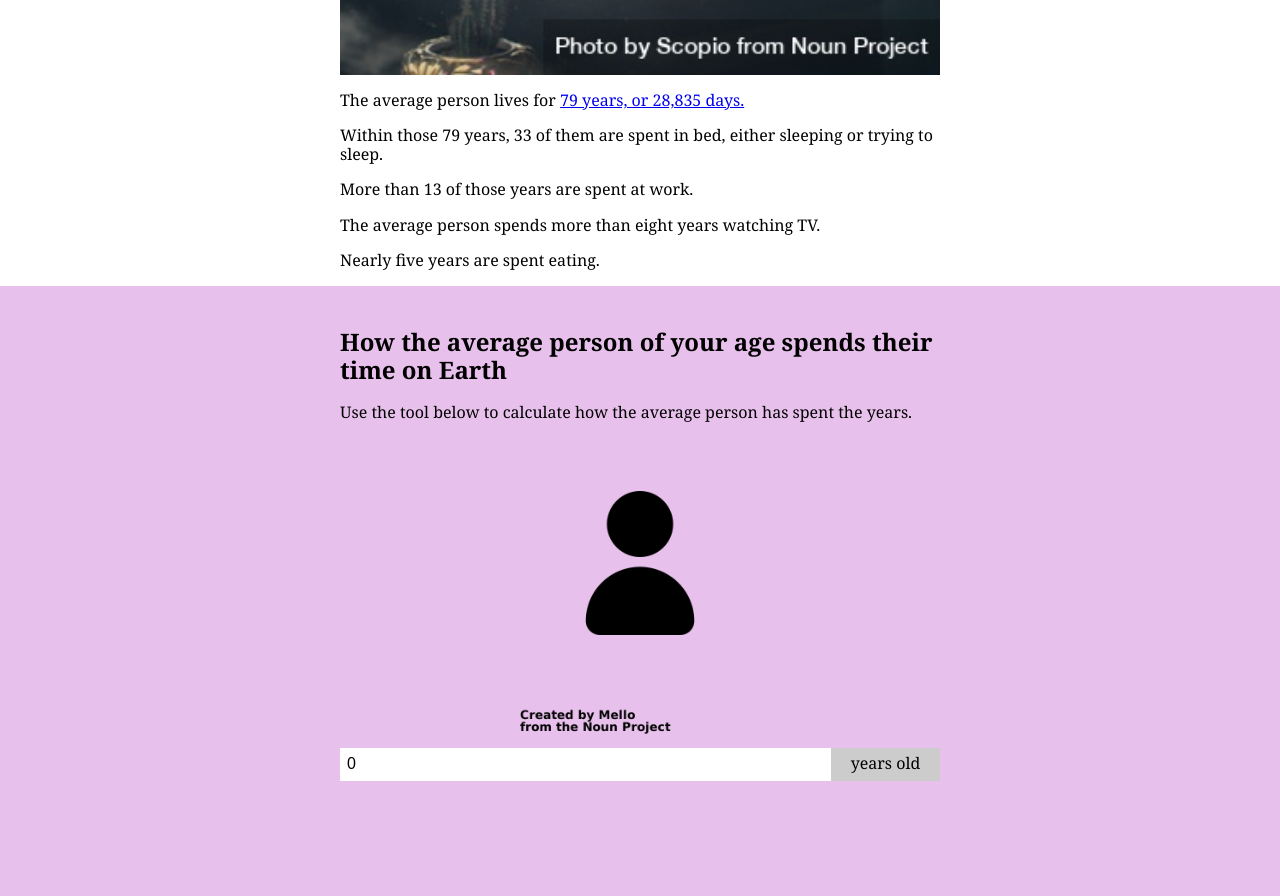
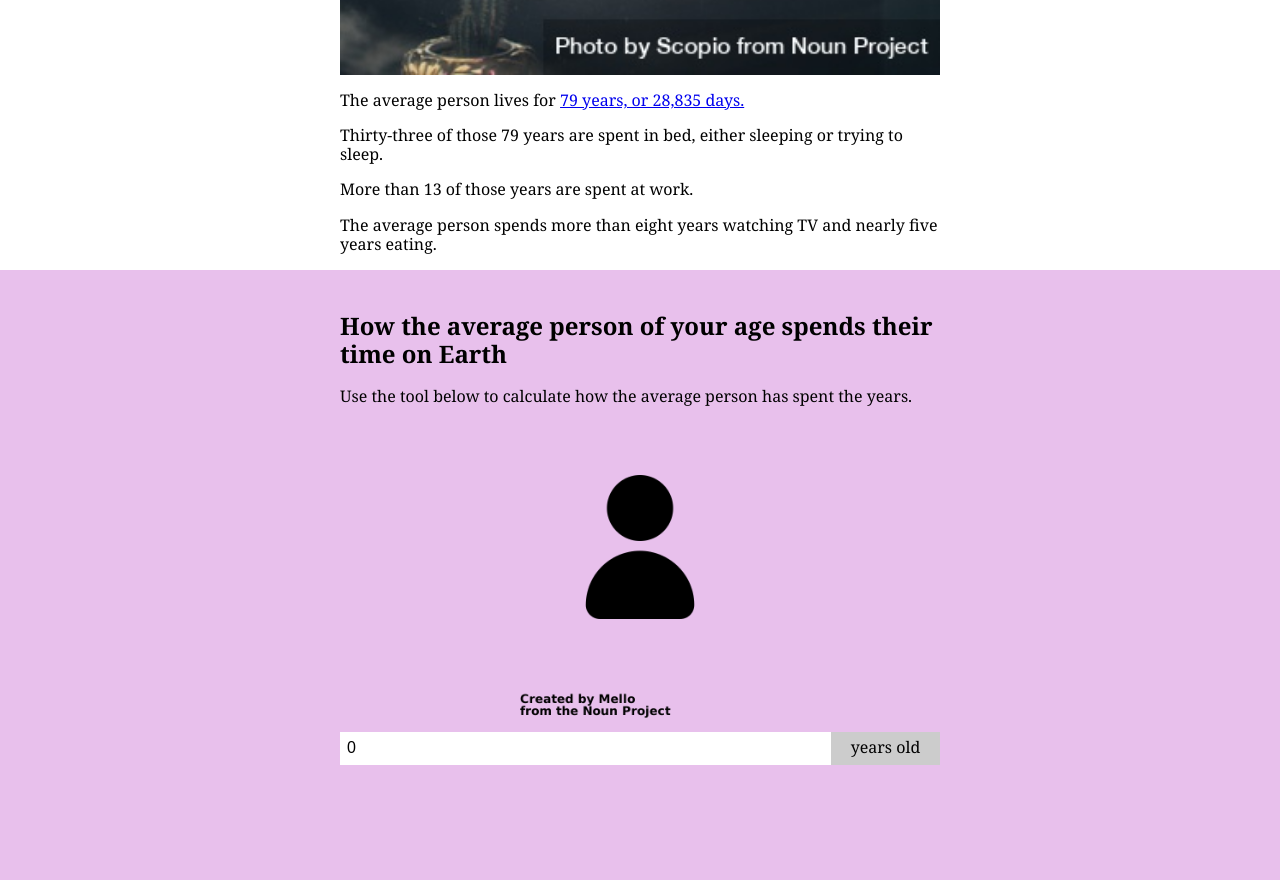
Before and after one commit to mollyboigon/life-calculator, a plain HTML site: page index.html in a window 1280 px wide. Shown: the part 940-1836 px from the top of the page. Drawn offline with nearby package versions, Linux system fonts and the light colour scheme.

Commit message:
fixed copy

```diff
--- a/index.html
+++ b/index.html
@@ -35,13 +35,11 @@
     <div class='container'>
         <p>The average person lives for <a href="https://www.dreams.co.uk/sleep-matters-club/your-life-in-numbers-infographic">79 years, or 28,835 days.</a></p>
 
-        <p>Within those 79 years, 33 of them are spent in bed, either sleeping or trying to sleep.</p>
+        <p>Thirty-three of those 79 years are spent in bed, either sleeping or trying to sleep.</p>
 
         <p>More than 13 of those years are spent at work.</p>
 
-        <p>The average person spends more than eight years watching TV. </p>
-
-        <p>Nearly five years are spent eating.</p>
+        <p>The average person spends more than eight years watching TV and nearly five years eating.</p>
 
 
 
```
